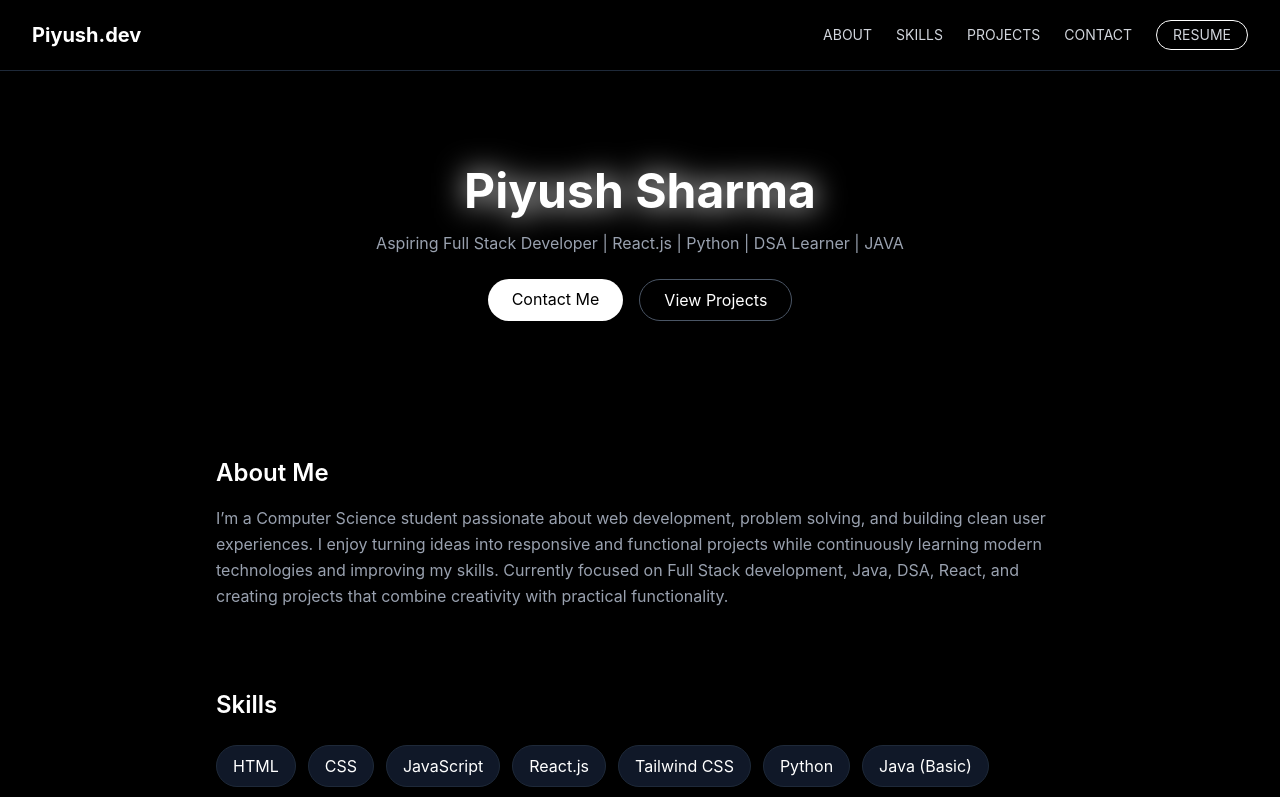
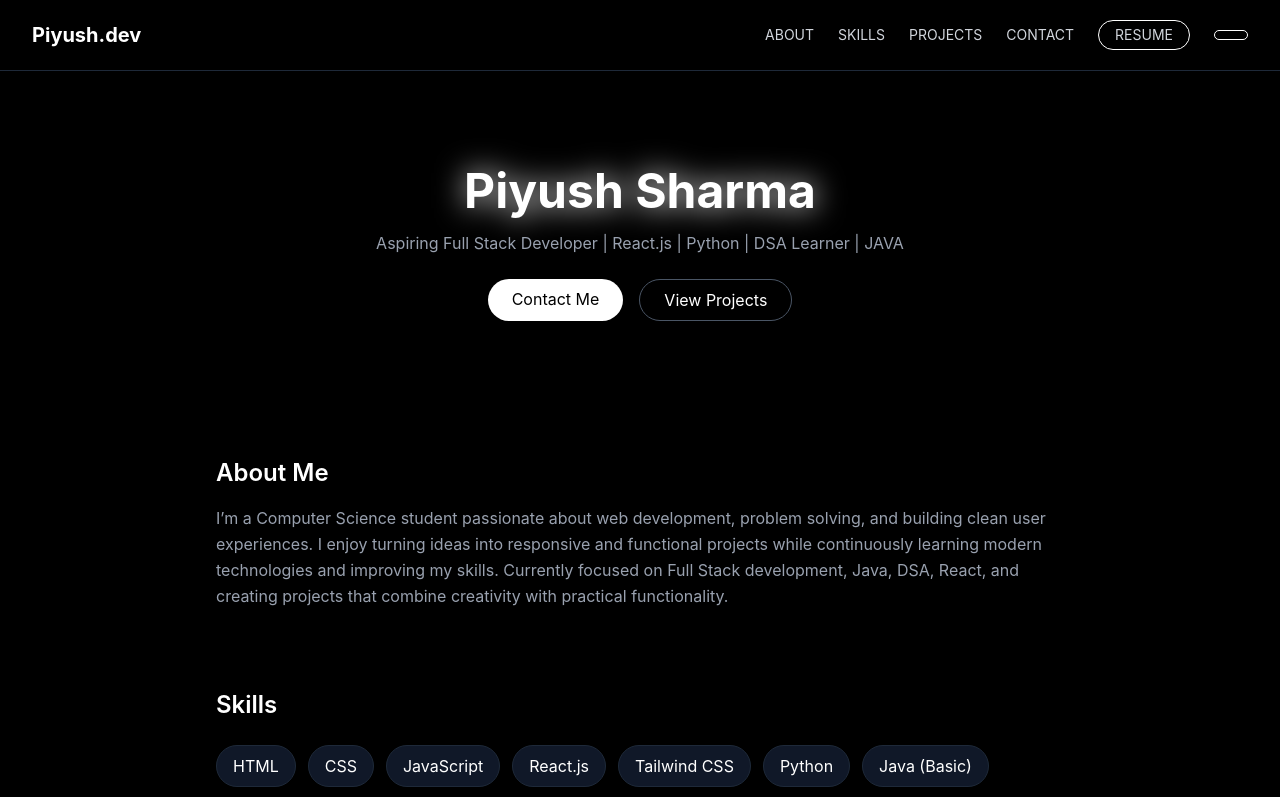
Before and after one commit to Piyush3011-sharma/portfolio, a React app: page / in a window 1280 px wide. Shown: the top 797 px of the page. Built offline with nearby package versions, Linux system fonts and the light colour scheme; the HTML template or start-up script is replaced by a standard one.

Commit message:
added resume download button

```diff
--- a/src/App.jsx
+++ b/src/App.jsx
@@ -80,6 +80,10 @@ export default function PortfolioWebsite() {
   className="px-4 py-1 border border-white rounded-full hover:bg-white hover:text-black transition">
   RESUME
   </a>
+  <a href="/portfolio/ResumePiyush.pdf"
+     download
+     className="px-4 py-1 border border-white rounded-full hover:bg-white hover:text-black transition">
+     </a>
   </div>
 </div>
 
```
